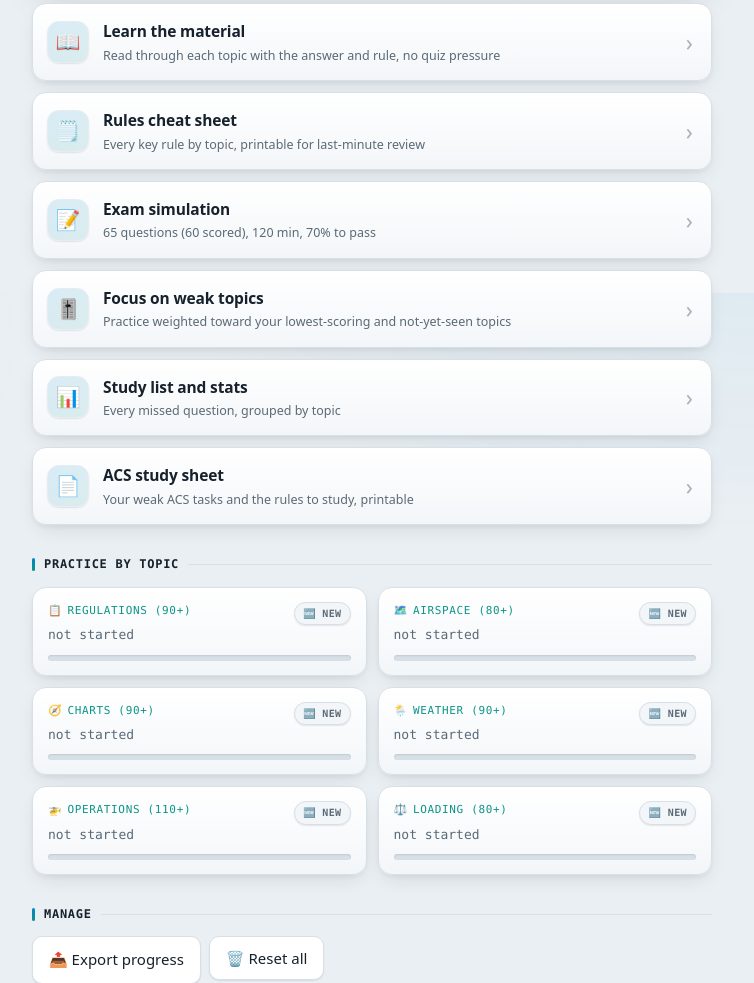
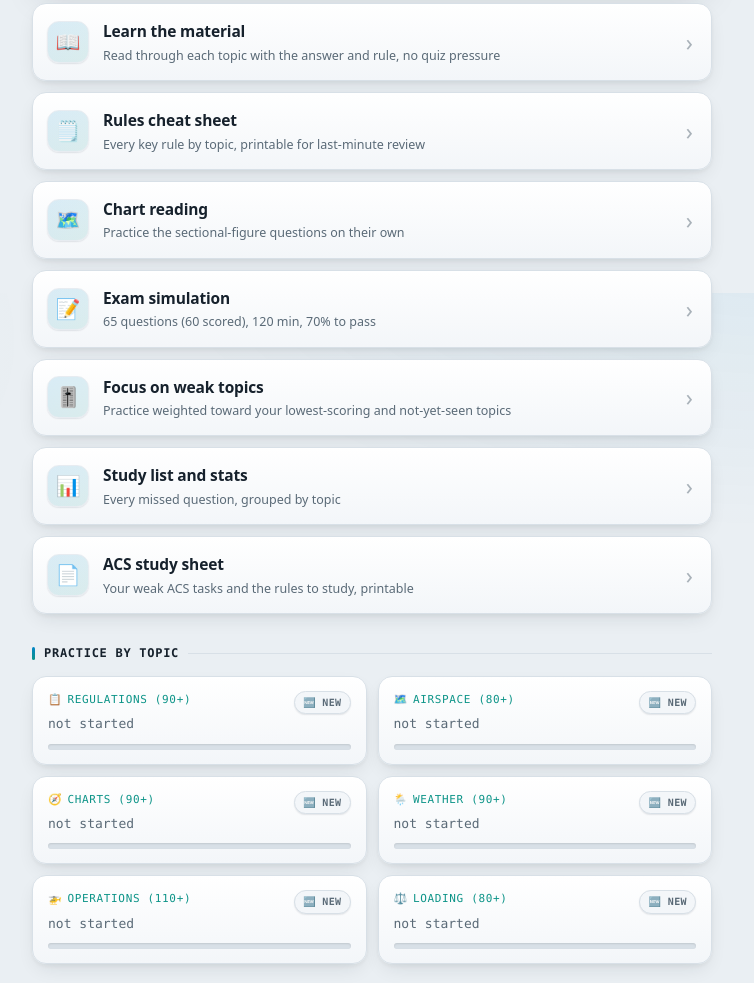
Before and after one commit to jha-ayush/part107_study_guide, a Flask app: page / in a window 1280 px wide. Shown: the part 507-1490 px from the top of the page, without its empty margins (268-1022 px from the left). Run offline with Flask 3, Linux system fonts and the light colour scheme; some libraries are stand-ins or nearby versions.

Commit message:
Add chart reading practice link to home page

```diff
--- a/templates/home.html
+++ b/templates/home.html
@@ -22,6 +22,7 @@
 <div class="cards">
   <a class="actioncard" href="{{ url_for('learn') }}"><b><span class="ic">📖</span>Learn the material</b><span>Read through each topic with the answer and rule, no quiz pressure</span></a>
   <a class="actioncard" href="{{ url_for('cheatsheet') }}"><b><span class="ic">🗒️</span>Rules cheat sheet</b><span>Every key rule by topic, printable for last-minute review</span></a>
+  <a class="actioncard" href="{{ url_for('practice', figures=1) }}"><b><span class="ic">🗺️</span>Chart reading</b><span>Practice the sectional-figure questions on their own</span></a>
   <a class="actioncard" href="{{ url_for('exam_start') }}"><b><span class="ic">📝</span>Exam simulation</b><span>{{ exam_n }} questions ({{ exam_scored }} scored), {{ exam_min }} min, {{ exam_pass }}% to pass</span></a>
   {% if to_review %}
   <a class="actioncard" href="{{ url_for('practice', bucket='All') }}"><b><span class="ic">✍️</span>Practice all topics</b><span>Instant feedback and the rule behind each answer</span></a>
```
